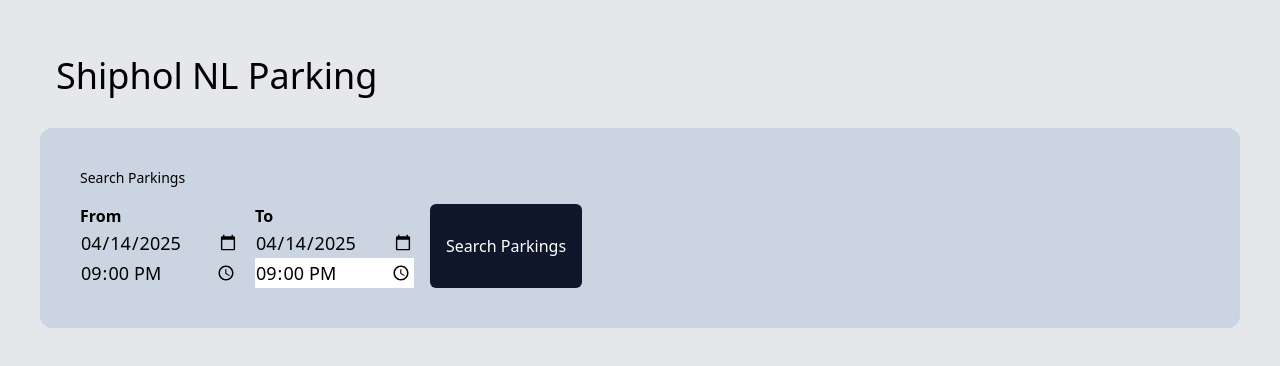
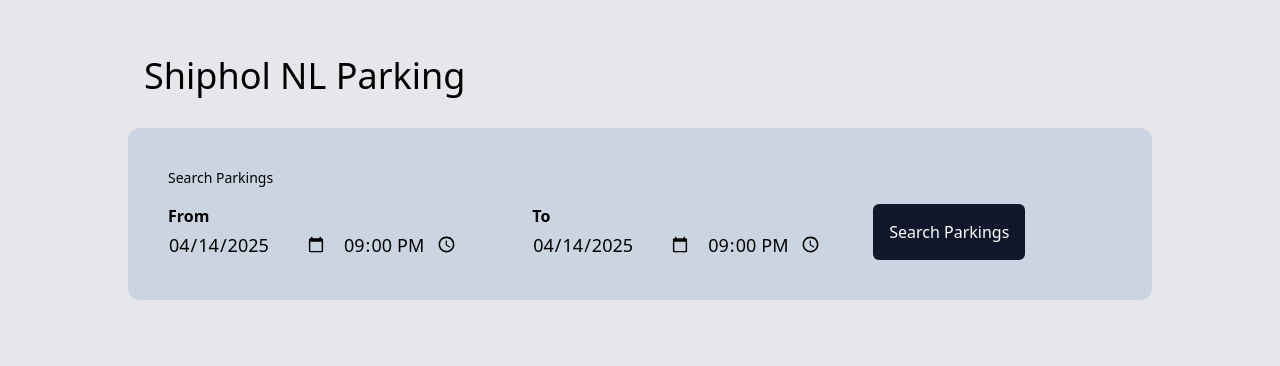
Before and after one commit to oion/parkos-search, a Nuxt app: page / in a window 1280 px wide. Shown: the top 366 px of the page. Built offline with nearby package versions, Linux system fonts and the light colour scheme.

Commit message:
style fixes

```diff
--- a/components/ParkosResults.vue
+++ b/components/ParkosResults.vue
@@ -13,7 +13,7 @@ const { results } = defineProps<{
   <div class="grid grid-cols-1 gap-4">
     <div
       v-for="(result, name, index) in results.available"
-      class="grid grid-cols-2 rounded-lg bg-slate-200 p-4"
+      class="grid grid-cols-2 rounded-lg bg-slate-100 p-4"
     >
       <h3>{{ result.merchant.name }}</h3>
       <p>{{ result.price }} {{ result.currency }}</p>
--- a/components/ParkosSearch.vue
+++ b/components/ParkosSearch.vue
@@ -42,15 +42,15 @@ const classes = computed(() => {
 </script>
 
 <template>
-  <div class="flex flex-col gap-4">
+  <div class="flex flex-col gap-4 max-w-screen-lg mx-auto">
     <h2 class="text-4xl m-4">Shiphol NL Parking</h2>
 
     <div class="rounded-xl bg-slate-300 p-10" :class="classes">
       <h3 class="text-sm mb-4">Search Parkings</h3>
 
       <div class="flex gap-4">
-        <div class="flex flex-col">
-          <label for="departure" class="font-bold">From</label>
+        <div class="flex flex-row flex-wrap gap-x-4">
+          <label for="departure" class="font-bold w-full">From</label>
           <input
             v-model="departure"
             type="date"
@@ -67,8 +67,8 @@ const classes = computed(() => {
           />
         </div>
 
-        <div class="flex flex-col">
-          <label for="arrival" class="font-bold">To</label>
+        <div class="flex flex-row flex-wrap gap-x-4">
+          <label for="arrival" class="font-bold w-full">To</label>
           <input
             v-model="arrival"
             type="date"
@@ -81,12 +81,12 @@ const classes = computed(() => {
             type="time"
             id="arrivalTime"
             name="arrivalTime"
-            class="transparent text-lg"
+            class="bg-transparent text-lg"
           />
         </div>
 
         <button
-          class="bg-slate-900 text-white rounded-md p-4"
+          class="bg-slate-900 text-white rounded-md p-4 self-end justify-self-end"
           type="submit"
           @click="handleSearch"
         >
```
